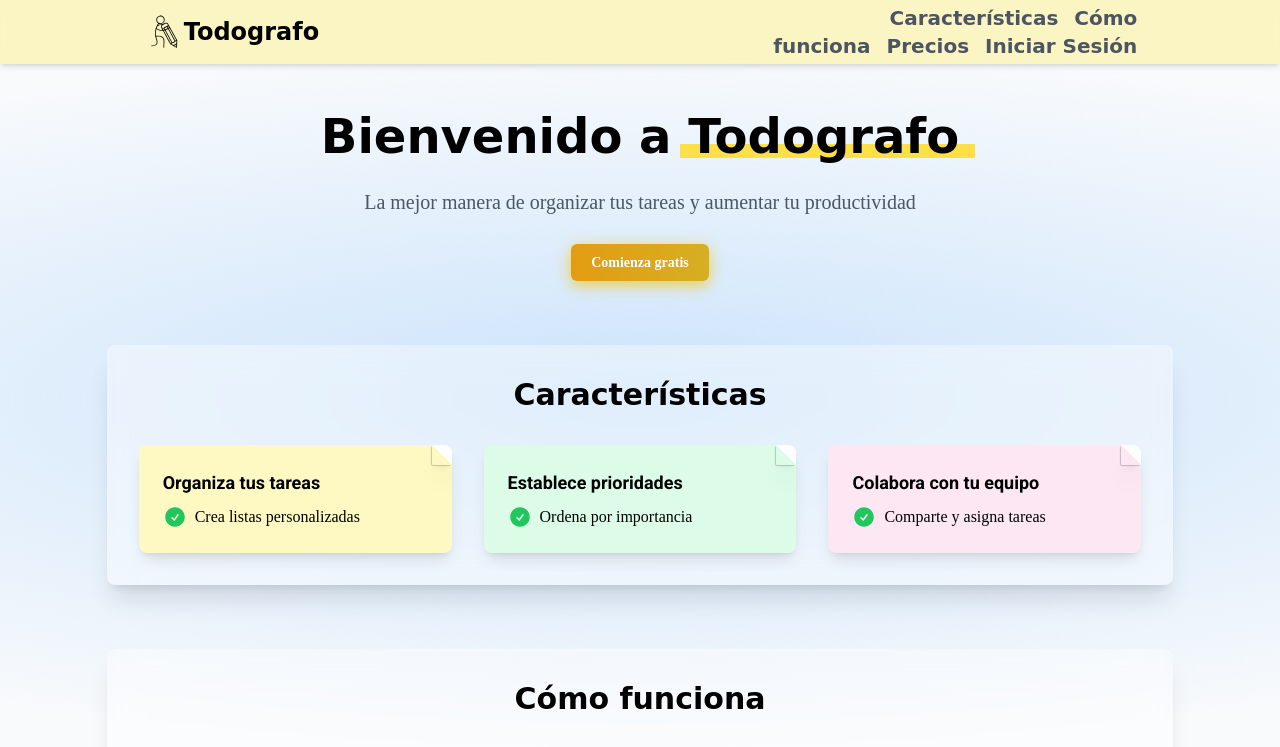
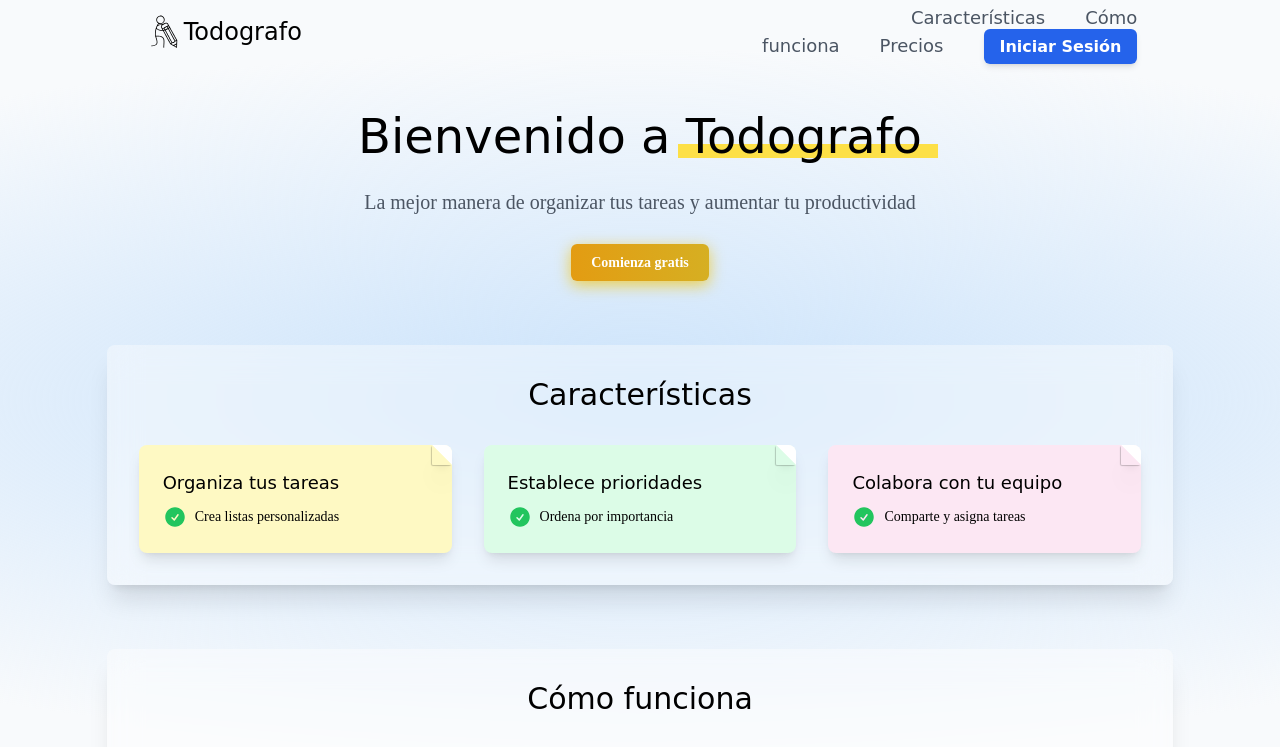
Before and after one commit to LautaRB/Todo-list-Front, a React (Vite) app: page / in a window 1280 px wide. Shown: the top 747 px of the page. Built offline with nearby package versions, Linux system fonts and the light colour scheme; a web font is replaced by a local one.

Commit message:
Animación y cambio de estilo al Navbar

```diff
--- a/src/Components/Navbar/NavLink.tsx
+++ b/src/Components/Navbar/NavLink.tsx
@@ -5,7 +5,7 @@ interface Props {
 
 export const NavLink: React.FC<Props> = ({ children, href }) => {
 	return (
-		<a className={`font-heading cursor-pointer text-xl nav-link`} href={href}>
+		<a className={`font-heading cursor-pointer text-lg nav-link`} href={href}>
 			{children}
 		</a>
 	);
--- a/src/Components/Navbar/Navbar.tsx
+++ b/src/Components/Navbar/Navbar.tsx
@@ -10,11 +10,13 @@ export const Navbar = () => {
 					Todografo
 				</span>
 			</a>
-			<div className="space-x-4 pr-1 lg:pr-9 self-center text-gray-600 text-right">
+			<div className="space-x-10 pr-1 lg:pr-9 self-center text-gray-600 text-right">
 				<NavLink href="#features">Características</NavLink>
 				<NavLink href="#how-it-works">Cómo funciona</NavLink>
 				<NavLink href="#pricing">Precios</NavLink>
-				<NavLink href="/signIn">Iniciar Sesión</NavLink>
+				<a href="/signIn" className="btn-secondary-blue font-heading text-base">
+					Iniciar Sesión
+				</a>
 			</div>
 		</nav>
 	);
--- a/src/Components/utils/StickyNote.tsx
+++ b/src/Components/utils/StickyNote.tsx
@@ -20,7 +20,7 @@ export const StickyNote: React.FC<Props> = ({
 			animation ? animationStyle : ''
 		} sticky-note bg-${color}-100 after:border-b-${color}-100 after:border-l-${color}-100 ${className}`}
 	>
-		{title && <h3 className="text-lg font-bold mb-2">{title}</h3>}
-		<div className="font-handwritten">{children}</div>
+		{title && <h3 className="text-lg font-heading mb-2">{title}</h3>}
+		<div className="font-handwritten text-sm">{children}</div>
 	</div>
 );
--- a/src/Layouts/Landing.tsx
+++ b/src/Layouts/Landing.tsx
@@ -1,3 +1,4 @@
+import { useState, useEffect } from 'react';
 import { Navbar } from '@components/Navbar/Navbar';
 import { Footer } from '@components/Footer/Footer';
 
@@ -6,9 +7,31 @@ interface Props {
 }
 
 export const Landing: React.FC<Props> = ({ children }) => {
+	const [isScrolled, setIsScrolled] = useState(false);
+
+	useEffect(() => {
+		const handleScroll = () => {
+			if (window.scrollY > 50) {
+				setIsScrolled(true);
+			} else {
+				setIsScrolled(false);
+			}
+		};
+
+		window.addEventListener('scroll', handleScroll);
+
+		return () => {
+			window.removeEventListener('scroll', handleScroll);
+		};
+	}, []);
+
 	return (
 		<div className="min-h-screen">
-			<header className="w-full z-10 fixed top-0 bg-opacity-50 backdrop-filter backdrop-blur-lg bg-yellow-200 shadow-md">
+			<header
+				className={`w-full z-10 fixed top-0 transition-colors duration-300 ${
+					isScrolled ? 'bg-opacity-50 backdrop-filter backdrop-blur-lg bg-white shadow-sm' : ''
+				}`}
+			>
 				<Navbar />
 			</header>
 
--- a/src/index.css
+++ b/src/index.css
@@ -158,7 +158,6 @@ nav {
 	}
 	.font-heading {
 		font-family: 'Comic Sans MS', cursive;
-		font-weight: 700;
 	}
 
 	.font-handwritten {
```
